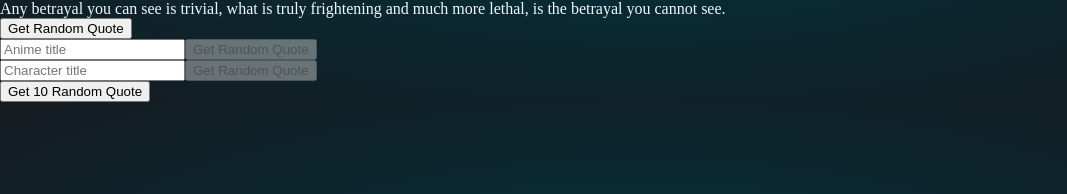
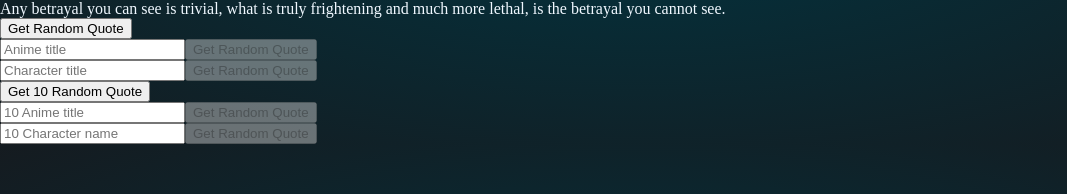
Before and after one commit to Amethesh/AniQuotes, a React (Vite) app: page / in a window 1280 px wide. Shown: the part 358-552 px from the top of the page, without its empty margins (0-1067 px from the left). Built offline with nearby package versions, Linux system fonts and the light colour scheme.

Commit message:
Adding Get 10 anime and character Quotes

```diff
--- a/src/App.tsx
+++ b/src/App.tsx
@@ -7,6 +7,8 @@ import Random from "./components/RandomQuotes/Random";
 import RandomCharacter from "./components/RandomQuotes/Character";
 import RandomAnime from "./components/RandomQuotes/Anime";
 import Random10 from "./components/Get10Quotes/Random10";
+import Anime10 from "./components/Get10Quotes/Anime10";
+import Character10 from "./components/Get10Quotes/Character10";
 
 function App() {
 	// const quote = useSelector(RandomQuote);
@@ -24,6 +26,8 @@ function App() {
 			<RandomAnime />
 			<RandomCharacter />
 			<Random10 />
+			<Anime10 />
+			<Character10 />
 		</>
 	);
 }
--- a/src/components/Card.tsx
+++ b/src/components/Card.tsx
@@ -2,6 +2,7 @@ import "../styles/card.css";
 // import { Quote } from "../types/interface";
 import { useSelector } from "react-redux";
 import { RandomQuote } from "../features/quote";
+
 // type CardProps = {
 // 	title: string;
 // 	character: string;
@@ -19,17 +20,37 @@ const Card = () => {
 	const quote = useSelector(RandomQuote);
 
 	return (
+		<>
+			{Array.isArray(quote) ? (
+				quote.map((quoteItem) => (
+					<section className="card" key={quoteItem.id}>
+						<h1 className="title">{quoteItem.anime}</h1>
+						<img
+							src={
+								quoteItem.image ||
+								"https://animesher.com/orig/0/93/932/9329/animesher.com_not-found-gone-anime-boy-932950.gif"
+							}
+							alt="NOT FOUND"
+						/>
+						<h2 className="character">{quoteItem.character}</h2>
+						<p className="quote">{quoteItem.quote}</p>
+					</section>
+				))
+			) : (
 				<section className="card">
 					<h1 className="title">{quote.anime}</h1>
 					<img
 						src={
-					quote.image || "https://animesher.com/orig/0/93/932/9329/animesher.com_not-found-gone-anime-boy-932950.gif"
+							quote.image ||
+							"https://animesher.com/orig/0/93/932/9329/animesher.com_not-found-gone-anime-boy-932950.gif"
 						}
 						alt="NOT FOUND"
 					/>
 					<h2 className="character">{quote.character}</h2>
 					<p className="quote">{quote.quote}</p>
 				</section>
+			)}
+		</>
 	);
 };
 
--- /dev/null
+++ b/src/components/Get10Quotes/Anime10.tsx
@@ -0,0 +1,33 @@
+import { useDispatch } from "react-redux";
+import { Quote } from "../../types/interface";
+import { getRandomQuote } from "../../features/quote";
+import { useState } from "react";
+
+const URL = "https://animechan.vercel.app/api";
+
+const Anime10 = () => {
+	const dispatch = useDispatch();
+	const [animeTitle, setAnimeTitle] = useState<string | null>(null);
+
+	const fetchQuote = () => {
+		console.log("Fetching 10 anime quote");
+
+		fetch(`${URL}/quotes/anime?title=${animeTitle}`)
+			.then((response) => response.json())
+			.then((data: Quote[]) => {
+				console.log(data);
+				dispatch(getRandomQuote(data));
+			});
+	};
+
+	return (
+		<div className="UsingAnime">
+			<input type="text" placeholder="10 Anime title" onChange={(e) => setAnimeTitle(e.target.value || null)} />
+			<button onClick={fetchQuote} disabled={animeTitle === null}>
+				Get Random Quote
+			</button>
+		</div>
+	);
+};
+
+export default Anime10;
--- /dev/null
+++ b/src/components/Get10Quotes/Character10.tsx
@@ -0,0 +1,33 @@
+import { useDispatch } from "react-redux";
+import { Quote } from "../../types/interface";
+import { getRandomQuote } from "../../features/quote";
+import { useState } from "react";
+
+const URL = "https://animechan.vercel.app/api";
+
+const Character10 = () => {
+	const dispatch = useDispatch();
+	const [character, setCharacter] = useState<string | null>(null);
+
+	const fetchQuote = () => {
+		console.log("Fetching 10 anime quote");
+
+		fetch(`${URL}/quotes/character?name=${character}`)
+			.then((response) => response.json())
+			.then((data: Quote[]) => {
+				console.log(data);
+				dispatch(getRandomQuote(data));
+			});
+	};
+
+	return (
+		<div className="UsingAnime">
+			<input type="text" placeholder="10 Character name" onChange={(e) => setCharacter(e.target.value || null)} />
+			<button onClick={fetchQuote} disabled={character === null}>
+				Get Random Quote
+			</button>
+		</div>
+	);
+};
+
+export default Character10;
```
Also changed, not shown: src/components/Get10Quotes/Anime.tsx (deleted), src/components/Get10Quotes/Character.tsx (deleted). Lines whose indentation alone changed are shown as unchanged.
